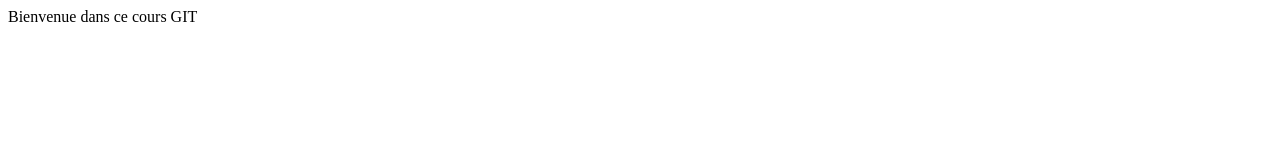
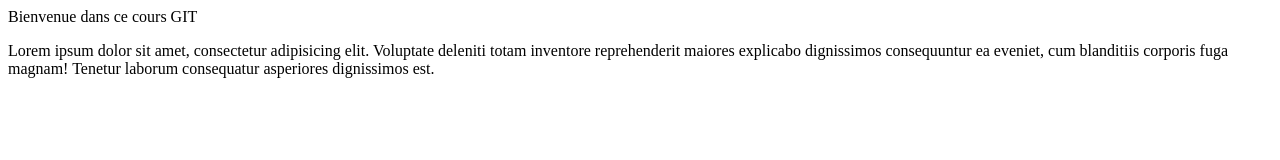
Before and after one commit to elonore/mon_super_projet, a plain HTML site: page index.html in a window 1280 px wide. Drawn offline with Linux system fonts and the light colour scheme.

Commit message:
Ajout de la div test

```diff
--- a/index.html
+++ b/index.html
@@ -9,5 +9,8 @@
   <div id="top-banner">
       Bienvenue dans ce cours GIT
   </div>
+  <div id="div-test">
+      <p>Lorem ipsum dolor sit amet, consectetur adipisicing elit. Voluptate deleniti totam inventore reprehenderit maiores explicabo dignissimos consequuntur ea eveniet, cum blanditiis corporis fuga magnam! Tenetur laborum consequatur asperiores dignissimos est.</p>
+  </div>
 </body>
 </html>
```
